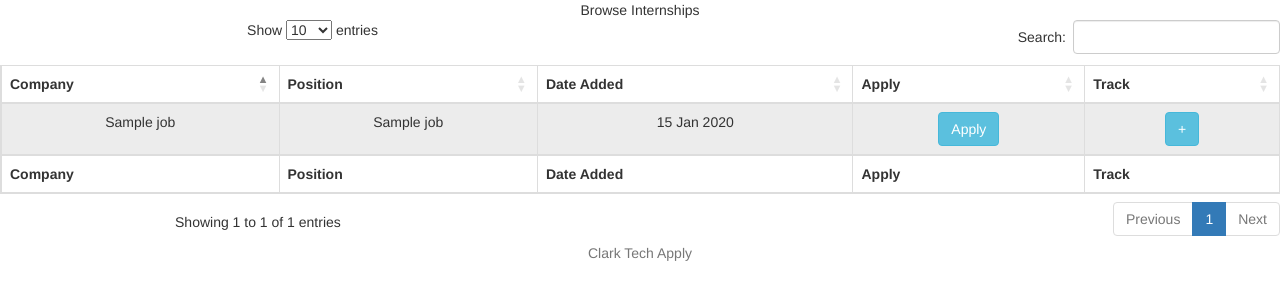
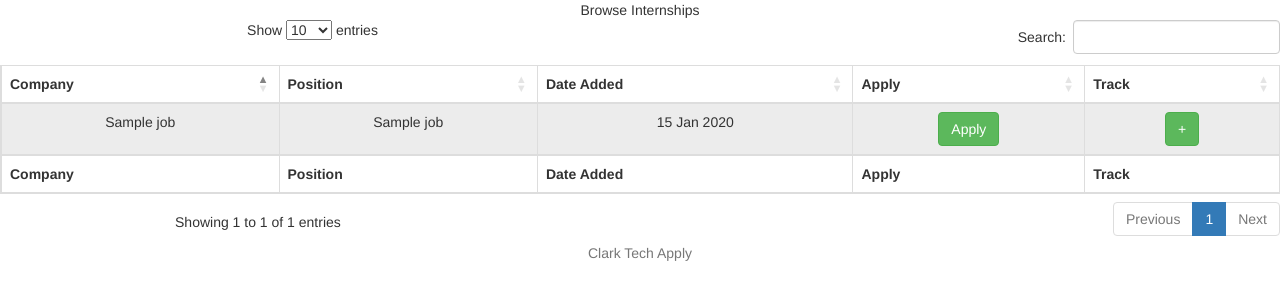
Before and after one commit to Evan-Hoffman/Clark-Tech-Apply, a Node server app: template views/internships.hbs in a window 1280 px wide. Shown: the part 100-400 px from the top of the page. Run offline with Node 20, Linux system fonts and the light colour scheme; the template is opened without the code that fills it: most values are stand-ins (such as "Sample title", 1, 10 or a date in 2020); some libraries are stand-ins or nearby versions.

Commit message:
Made button color clearer

```diff
--- a/views/internships.hbs
+++ b/views/internships.hbs
@@ -55,12 +55,12 @@
         <td>{{company_name}}</td>
         <td>{{internship_title}}</td>
         <td>{{date_added}}</td>
-        <td><a href={{link}} target="_blank" class="btn btn-info" role="button">Apply</a></td>
+        <td><a href={{link}} target="_blank" class="btn btn-success" role="button">Apply</a></td>
         <td>  <form action="/auth/track" method="POST">
               {{#if is_tracked}}
                 <button name="job_id" class="btn btn-info" disabled value={{job_id}}>+</button>
               {{else}}
-                <button name="job_id" class="btn btn-info" value={{job_id}}>+</button>
+                <button name="job_id" class="btn btn-success" value={{job_id}}>+</button>
                 {{/if}}
               </form>
         </td>
--- a/views/myapps.hbs
+++ b/views/myapps.hbs
@@ -118,7 +118,7 @@
 
         <td>
           <form action="/auth/untrack" method="POST">
-                <button name="job_id" class="btn btn-info" value={{job_id}}>-</button>
+                <button name="job_id" class="btn btn-danger" value={{job_id}}>-</button>
           </form>
         </td>
 
```
